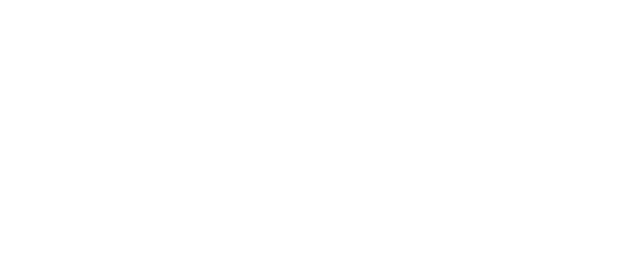
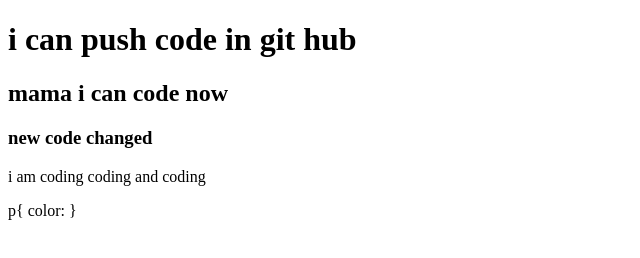
Before and after one commit to trisachiran/my-second-repository, a plain HTML site: page index.html in a window 1280 px wide. Shown: the whole page, without its empty margins (0-640 px from the left). Drawn offline with Linux system fonts and the light colour scheme.

```diff
--- a/index.html
+++ b/index.html
@@ -7,6 +7,14 @@
     <title>my second git hub repo</title>
 </head>
 <body>
+<h1>i can push code in git hub</h1>
+<h2>mama i can code now</h2>
+<h3>new code changed</h3>
+<p>i am coding  coding and coding</p>
+   p{
+    color:
+   }
+
 
 </body>
 </html>
```
Also changed, not shown: style.css (added).
